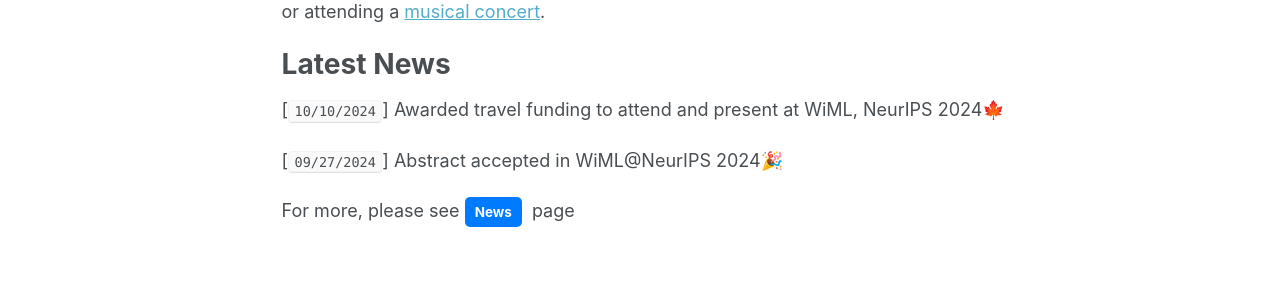
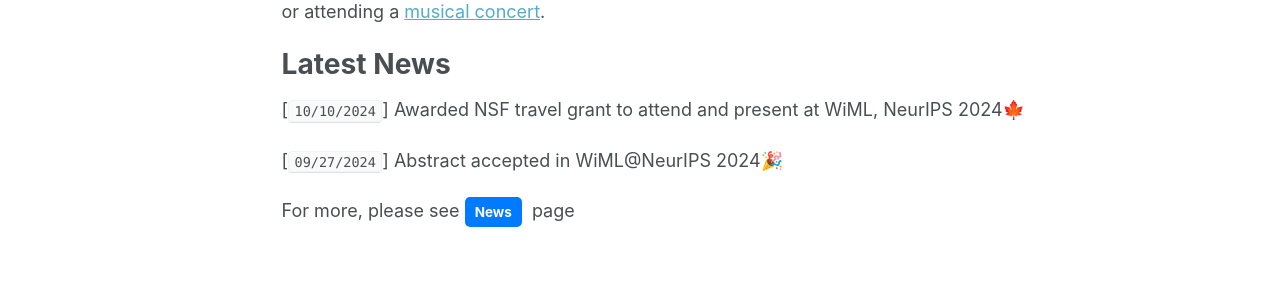
Before and after one commit to swati-rajwal/swati-rajwal.github.io, a Jekyll site: the page built from _pages/about.md, in a window 1280 px wide and 1303 px high. Shown: the part 677-967 px from the top of the window. Built offline with Jekyll 4.4.1, drawn with Linux system fonts in a browser that asks for light colours; some web fonts are replaced.

Commit message:
Update about.md

````diff
--- a/_pages/about.md
+++ b/_pages/about.md
@@ -20,7 +20,7 @@
 I'm a big country music fan and outside of work, you can find me <a href="https://www.youtube.com/watch?v=cgm9iGAupL0" target="_blank">jamming</a> with my friends or attending a <a href="https://www.youtube.com/watch?v=GfivcgiiRL0" target="_blank">musical concert</a>.
 
 # Latest News
-[```10/10/2024```] Awarded travel funding to attend and present at WiML, NeurIPS 2024🍁
+[```10/10/2024```] Awarded NSF travel grant to attend and present at WiML, NeurIPS 2024🍁
 
 [```09/27/2024```] Abstract accepted in WiML@NeurIPS 2024🎉
 
````
